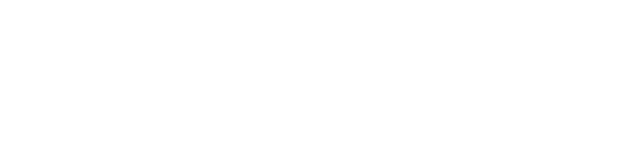
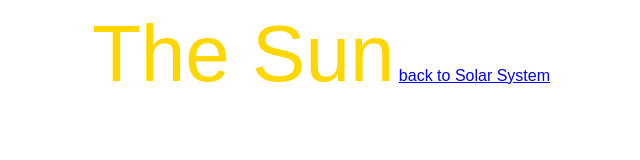
Before and after one commit to gabcra7/chapter06, a plain HTML site: page page02.html in a window 1280 px wide. Shown: the whole page, without its empty margins (319-959 px from the left). Drawn offline with Linux system fonts and the light colour scheme.

Commit message:
progress

```diff
--- a/page02.html
+++ b/page02.html
@@ -7,19 +7,31 @@
 	<link rel="stylesheet" href="./assets/css/styles.css">
 	<style>
 		body {
-			text-align: center;
+            text-align: center;
 			background: url("assets/img/solarsystemspace.gif");
 			background-repeat: no-repeat;
 			background-size: cover;
 		}
 		p1 {
-			color: white;
+            color: gold;
+            font-size: 5rem;
 		}
+        p2 {
+            color: white;
+            font-size: 2rem;
+        }
+        p3 {
+            color: white;
+            font-size: 1rem;
+        }
 	</style>
 </head>
 
 <body>
 	<p1>The Sun</p1>
+    <p3><a href = "finalproject.html">back to Solar System</a></p3>
+    <br>
+    <p2>text</p2>
 
 </body>
 
```
